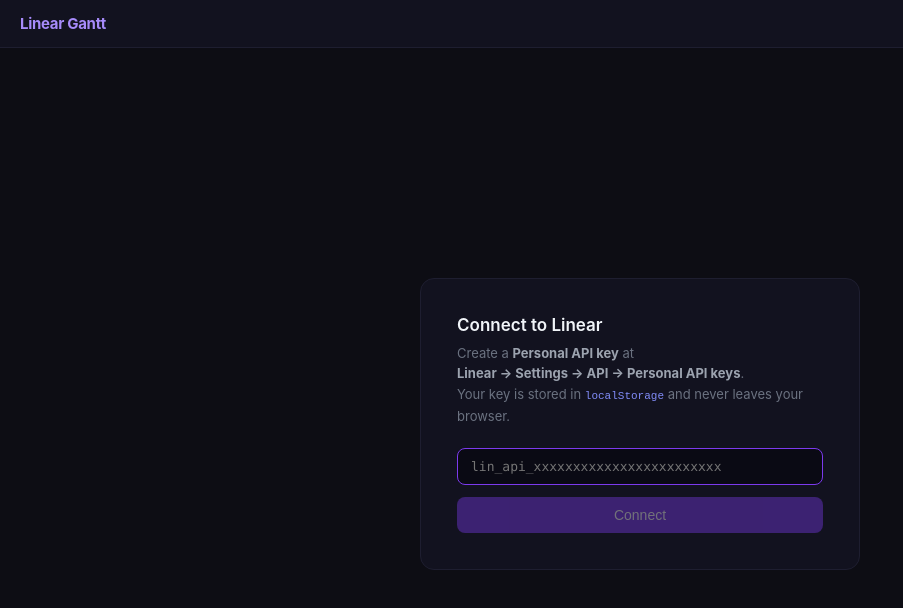
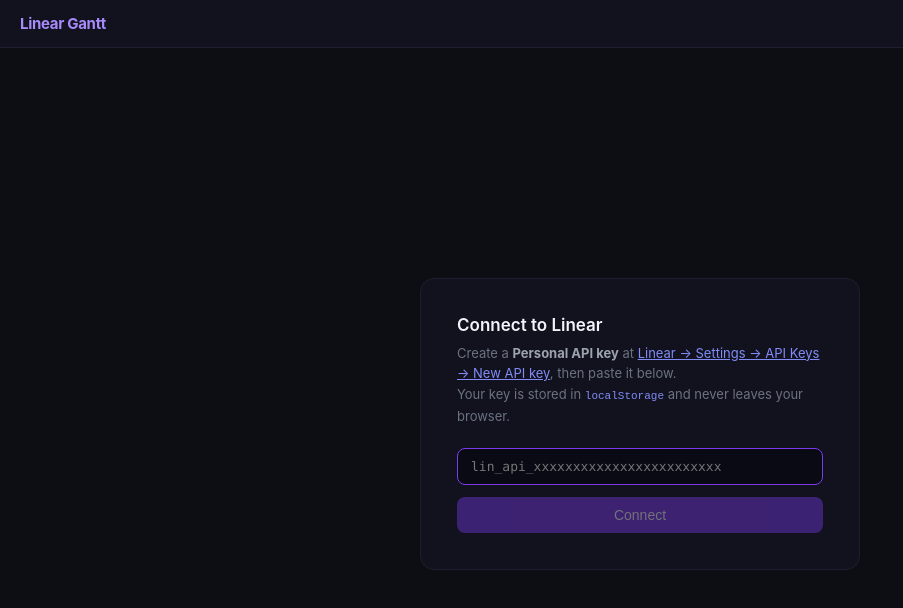
Before and after one commit to rubens-textnow/milestone-planner, a React (Vite) app: page / in a window 1280 px wide. Shown: the top 608 px of the page, without its empty margins (0-903 px from the left). Built offline with nearby package versions, Linux system fonts and the light colour scheme.

Commit message:
improving instrucitons for onboarding, and keeping the service up

```diff
--- a/docker-compose.yml
+++ b/docker-compose.yml
@@ -1,12 +1,15 @@
 services:
   app:
     build: .
+    restart: unless-stopped
     ports:
       - "5173:5173"
     volumes:
       - .:/app
       - node_modules:/app/node_modules
     environment:
+      # Required for file-watch hot-reload to work inside Docker on macOS/Windows,
+      # where inotify events from the host don't propagate into the container.
       - CHOKIDAR_USEPOLLING=true
 
 volumes:
--- a/src/App.tsx
+++ b/src/App.tsx
@@ -128,8 +128,16 @@
           <div className="key-card">
             <h2>Connect to Linear</h2>
             <p>
-              Create a <strong>Personal API key</strong> at<br />
-              <strong>Linear → Settings → API → Personal API keys</strong>.<br />
+              Create a <strong>Personal API key</strong> at{' '}
+              <a
+                href="https://linear.app/textnow/settings/account/security/api-keys/new"
+                target="_blank"
+                rel="noopener noreferrer"
+                style={{ color: '#818cf8' }}
+              >
+                Linear → Settings → API Keys → New API key
+              </a>
+              , then paste it below.<br />
               Your key is stored in <code style={{ fontSize: 11, color: '#818cf8' }}>localStorage</code> and never leaves your browser.
             </p>
             <input
```
Also changed, not shown: 1 other file (tests, documents, lock files or other folders).
